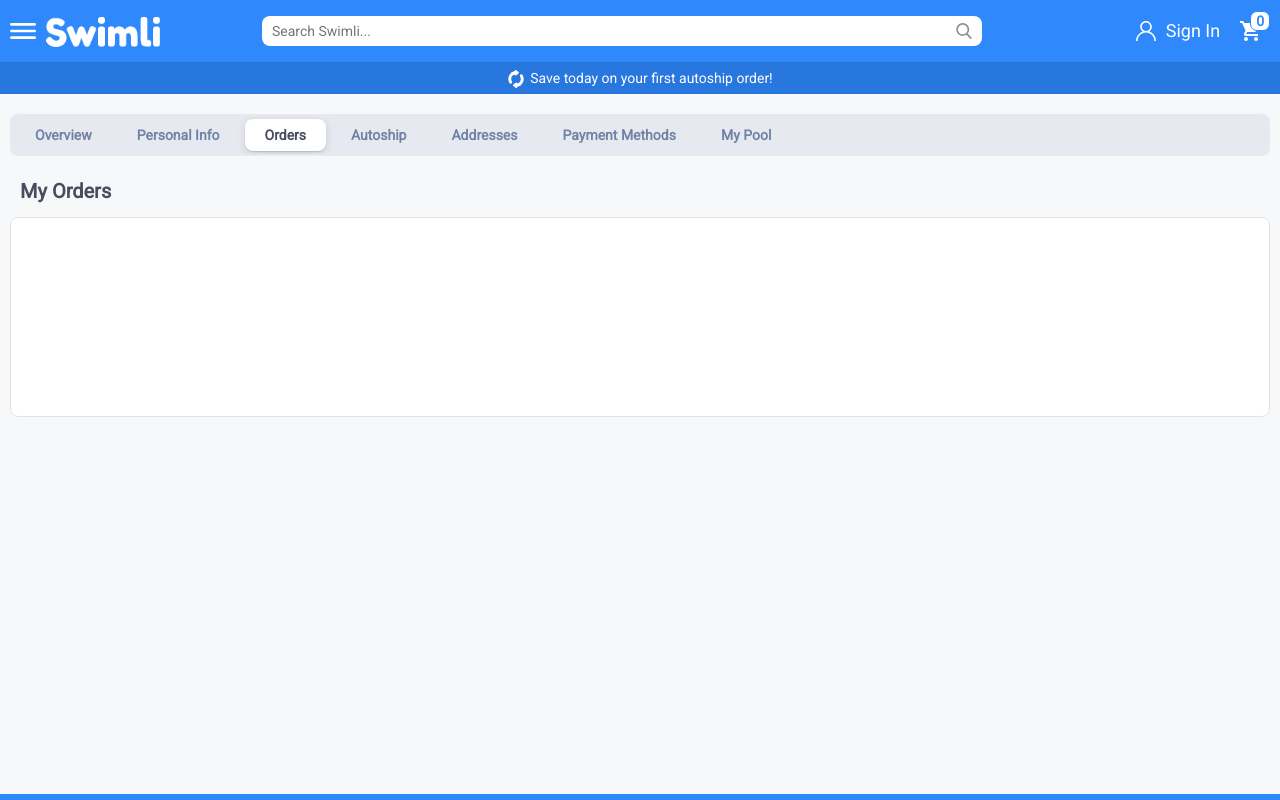
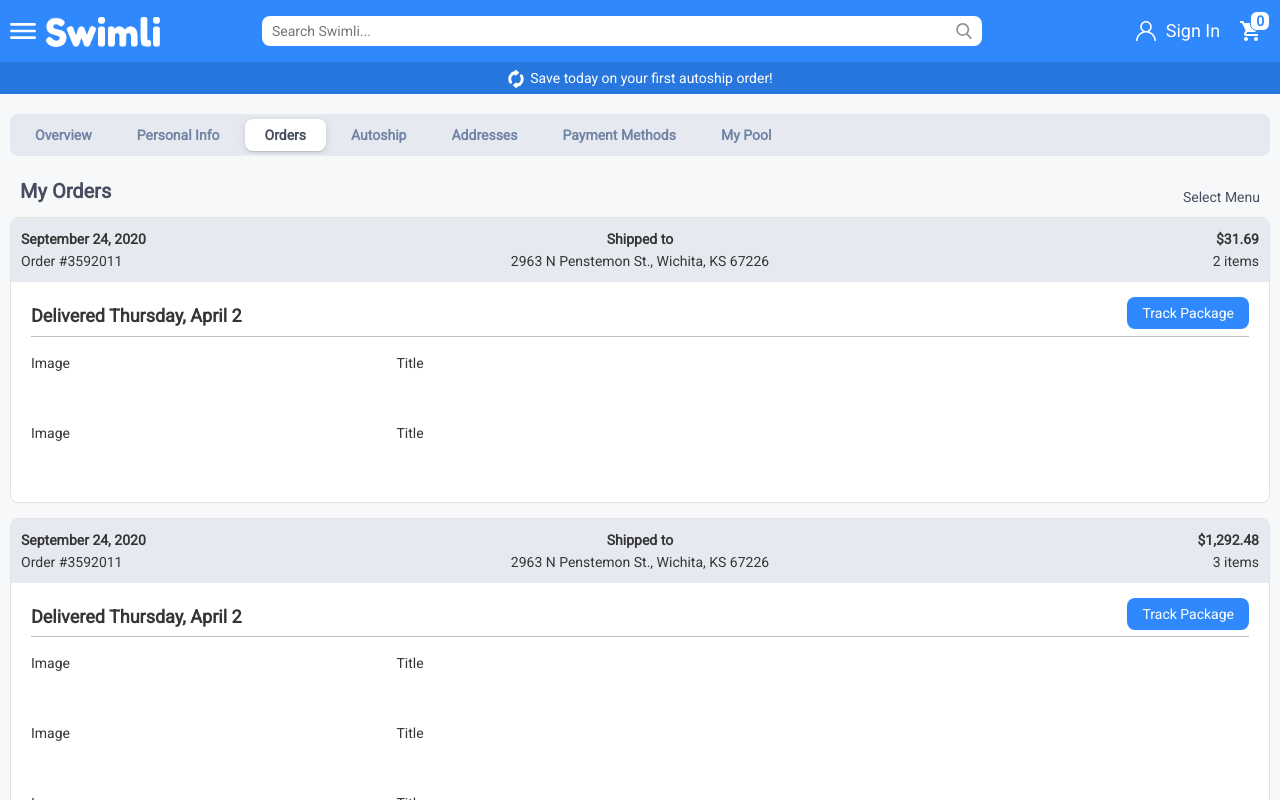
Before and after one commit to swimli-org/fe, a React (Create React App) app: page /orders in a window 1280 px wide. Shown: the top 800 px of the page. Built offline with nearby package versions, Linux system fonts and the light colour scheme.

Commit message:
added elements to orders page

```diff
--- a/src/App.js
+++ b/src/App.js
@@ -145,12 +145,6 @@ console.log(auth)
         </div>
       </div>
 
-      <div className='product-container' link>
-        <Link className='product-link' to='/product'>
-          View Product
-        </Link>
-      </div>
-
     </div>
   );
 }
--- a/src/styles/Account.css
+++ b/src/styles/Account.css
@@ -27,9 +27,7 @@
   text-decoration: none;
 }
 .account-tab:hover {
-  background-color: #FFFFFF;
-  box-shadow: 0 1px 1px rgba(0,0,0,0.12),
-              0 2px 8px rgba(0,0,0,0.12);
+  color: #474D5E;
   transition: 0.3s;
 }
 .account-tab-active{
@@ -53,9 +51,15 @@
   font-size: 20px;
   font-weight: bold;
   color: #474D5E;
-  !background: red;
+}
+.account-title span{
+  padding: 9.5px 0;
+  font-size: 14px;
+  font-weight: normal;
+  float: right;
 }
 .account-rounded-tab-container{
+  margin-bottom: 15px;
   border: 1px solid #e2e2e2;
   border-radius: 8px;
   overflow: hidden;
@@ -91,6 +95,74 @@
   cursor: pointer;
 }
 
+/*  Orders Page CSS  */
+.orders-header{
+  padding: 10px;
+  background: #E6EAF0;
+  overflow: hidden;
+}
+.orders-header-left{
+  width: 20%;
+  float: left;
+}
+.orders-header-middle{
+  width: 60%;
+  text-align: center;
+  float: left;
+}
+.orders-header-right{
+  width: 20%;
+  text-align: right;
+  float: left;
+}
+.orders-header-title{
+  font-weight: bold;
+}
+.orders-content{
+  padding: 20px;
+}
+.orders-delivery-details{
+  font-size: 18px;
+  font-weight: bold;
+  padding-bottom: 5px;
+  margin-bottom: 5px;
+  border-bottom: 1px solid #c0c0c0;
+}
+.orders-delivery-track{
+  padding: 5px 15px;
+  margin-top: -5px;
+  font-size: 14px;
+  font-weight: normal;
+  color: #FFFFFF;
+  background: #2f89fc;
+  border-radius: 8px;
+  float: right;
+
+  cursor: pointer;
+}
+.orders-item-container{
+  padding: 10px 0;
+  overflow: hidden;
+}
+.orders-item-image{
+  width: 30%;
+  min-height: 50px;
+  float: left;
+}
+.orders-item-title{
+  width: 70%;
+  min-height: 50px;
+  float: left;
+}
+
+
+
+
+
+
+
+
+
 
 
 
--- a/src/styles/App.css
+++ b/src/styles/App.css
@@ -92,7 +92,6 @@ body{
 .boxed-items-container{
   width: 14.66%;
   min-width: 100px;
-  min-height: 180px;
   float: left;
   margin: 1%;
   overflow: hidden;
@@ -120,6 +119,7 @@ body{
   display: none;
 }
 .boxed-items-title{
+  height: 50px;
   padding: 0px 10px;
   line-height: 1.1em;
   font-size: 13px;
@@ -134,45 +134,6 @@ body{
   font-weight: bold;
   float: left;
 }
-
-
-
-
-
-
-
-
-
-.product-container{
-  width: 100%;
-  height: 100px;
-  line-height: 80px;
-  padding: 10px;
-  margin: 20px auto;
-  text-align: center;
-  background: #177bfc;
-  border-radius: 8px;
-}
-.product-link{
-  color: #FFFFFF;
-}
-.product-link:hover{
-  color: #FFFFFF;
-}
-
-
-
-
-
-
-
-
-
-
-
-
-
-
 
 
 
@@ -193,7 +154,6 @@ body{
   .boxed-items-container{
     width: 31.33%;
     min-width: 100px;
-    min-height: 230px;
     float: left;
     margin: 1%;
     overflow: hidden;
--- a/src/views/Orders.js
+++ b/src/views/Orders.js
@@ -33,9 +33,76 @@ export default function Example()  {
       </div>
 
       <div className='account-container'>
-      <div className='account-title'>My Orders</div>
+      <div className='account-title'>
+        My Orders
+        <span>Select Menu</span>
+      </div>
         <div className='account-rounded-tab-container'>
+          <div className='orders-header'>
+            <div className='orders-header-left'>
+              <div className='orders-header-title'>September 24, 2020</div>
+              <div className='orders-header-sub-title'>Order #3592011</div>
+            </div>
+            <div className='orders-header-middle'>
+              <div className='orders-header-title'>Shipped to</div>
+              <div className='orders-header-sub-title'>2963 N Penstemon St., Wichita, KS 67226</div>
+            </div>
+            <div className='orders-header-right'>
+              <div className='orders-header-title'>$31.69</div>
+              <div className='orders-header-sub-title'>2 items</div>
+            </div>
+          </div>
 
+          <div className='orders-content'>
+            <div className='orders-delivery-details'>
+              Delivered Thursday, April 2
+              <div className='orders-delivery-track'>Track Package</div>
+            </div>
+            <div className='orders-item-container'>
+              <div className='orders-item-image'>Image</div>
+              <div className='orders-item-title'>Title</div>
+            </div>
+            <div className='orders-item-container'>
+              <div className='orders-item-image'>Image</div>
+              <div className='orders-item-title'>Title</div>
+            </div>
+          </div>
+        </div>
+
+        <div className='account-rounded-tab-container'>
+          <div className='orders-header'>
+            <div className='orders-header-left'>
+              <div className='orders-header-title'>September 24, 2020</div>
+              <div className='orders-header-sub-title'>Order #3592011</div>
+            </div>
+            <div className='orders-header-middle'>
+              <div className='orders-header-title'>Shipped to</div>
+              <div className='orders-header-sub-title'>2963 N Penstemon St., Wichita, KS 67226</div>
+            </div>
+            <div className='orders-header-right'>
+              <div className='orders-header-title'>$1,292.48</div>
+              <div className='orders-header-sub-title'>3 items</div>
+            </div>
+          </div>
+
+          <div className='orders-content'>
+            <div className='orders-delivery-details'>
+              Delivered Thursday, April 2
+              <div className='orders-delivery-track'>Track Package</div>
+            </div>
+            <div className='orders-item-container'>
+              <div className='orders-item-image'>Image</div>
+              <div className='orders-item-title'>Title</div>
+            </div>
+            <div className='orders-item-container'>
+              <div className='orders-item-image'>Image</div>
+              <div className='orders-item-title'>Title</div>
+            </div>
+            <div className='orders-item-container'>
+              <div className='orders-item-image'>Image</div>
+              <div className='orders-item-title'>Title</div>
+            </div>
+          </div>
         </div>
       </div>
 
```
